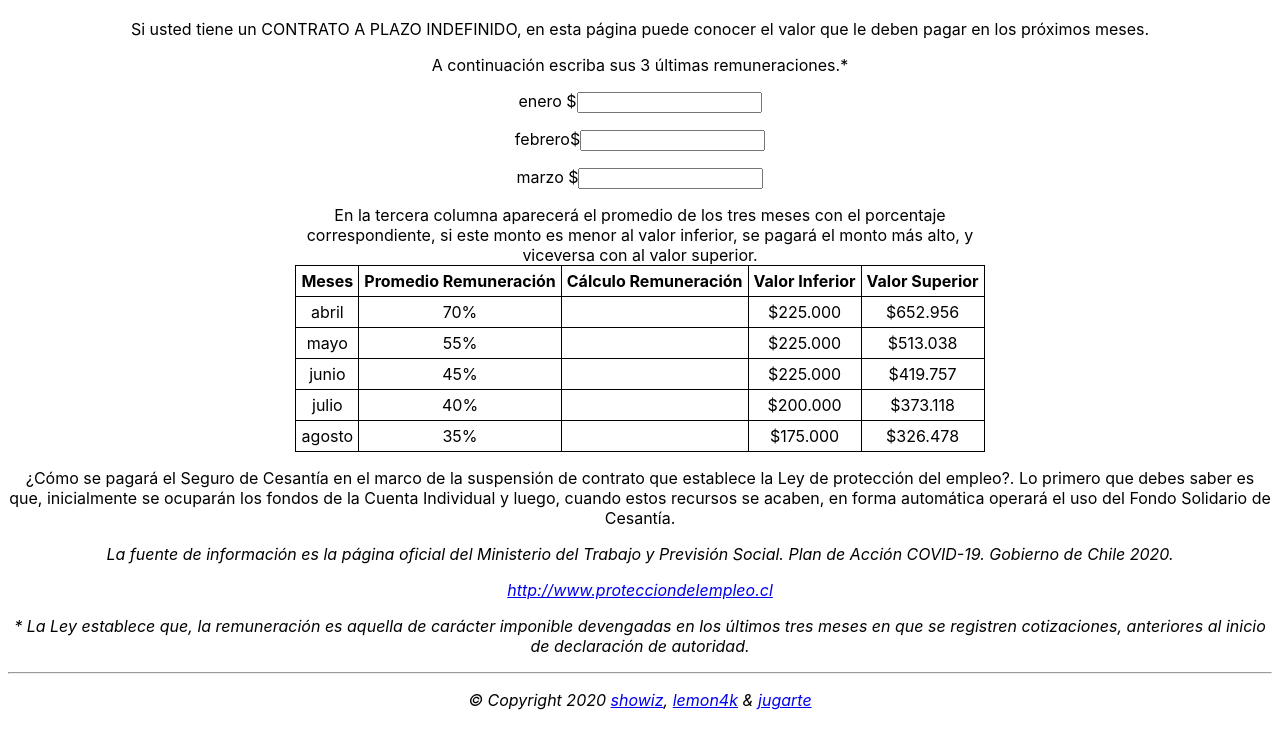
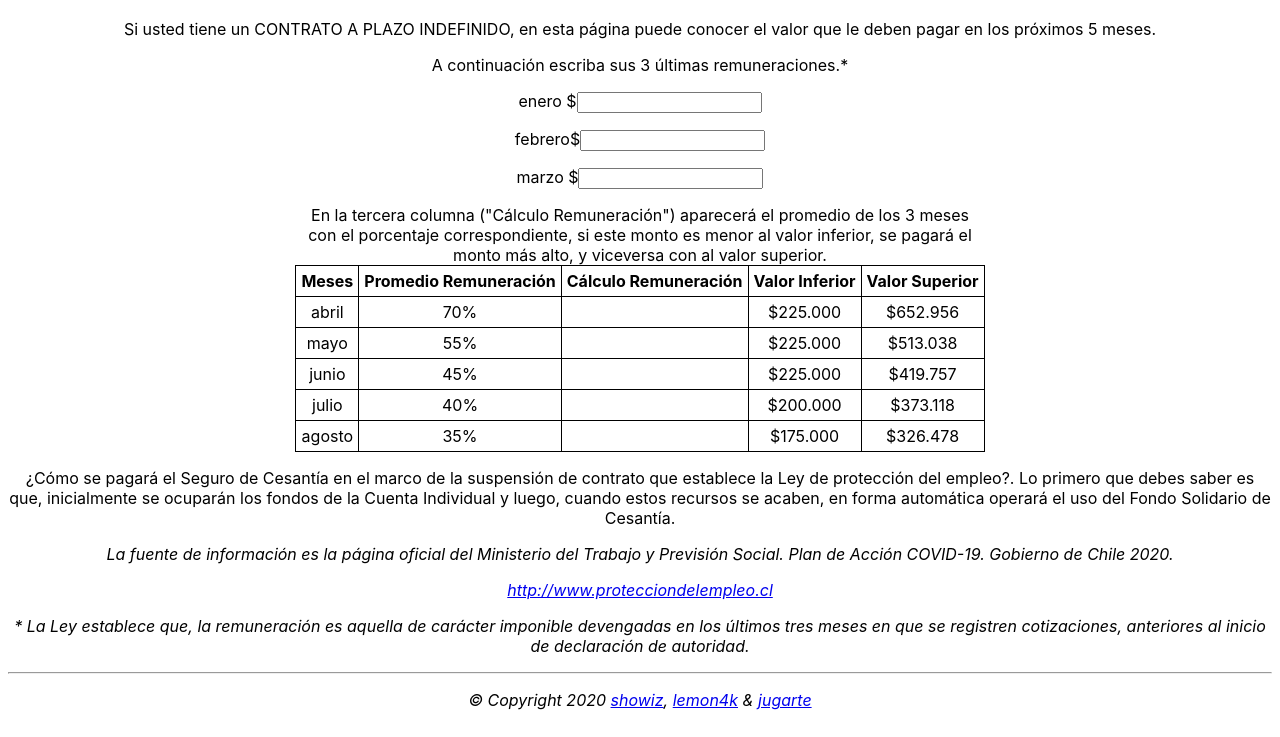
Before and after one commit to JUgarteO/calculosc, a plain HTML site: page index.html in a window 1280 px wide. Shown: the part 63-800 px from the top of the page. Drawn offline with Linux system fonts and the light colour scheme.

Commit message:
Update index.html

```diff
--- a/index.html
+++ b/index.html
@@ -41,7 +41,7 @@ th, td  {
     </style>
 <h1 style="text-align:center;">Calculadora de Pago "Ley de Protección al Empleo”.</h1>
 
-<p style="text-align:center;">Si usted tiene un CONTRATO A PLAZO INDEFINIDO, en esta página puede conocer el valor que le deben pagar en los próximos meses.</p>
+<p style="text-align:center;">Si usted tiene un CONTRATO A PLAZO INDEFINIDO, en esta página puede conocer el valor que le deben pagar en los próximos 5 meses.</p>
 
 <p style="text-align:center;"> A continuación escriba sus 3 últimas remuneraciones.*</p>
 
@@ -55,7 +55,7 @@ th, td  {
 <div>
 <table style="width:60%">
 <table border="1" style="margin: 0 auto;">
-  <caption style="text-align:center;">En la tercera columna aparecerá el promedio de los tres meses con el porcentaje correspondiente, si este monto es menor al valor inferior, se pagará el monto más alto, y viceversa con al valor superior.</caption>
+  <caption style="text-align:center;">En la tercera columna ("Cálculo Remuneración") aparecerá el promedio de los 3 meses con el porcentaje correspondiente, si este monto es menor al valor inferior, se pagará el monto más alto, y viceversa con al valor superior.</caption>
 
   <tr>
     <th>Meses</th>
```
